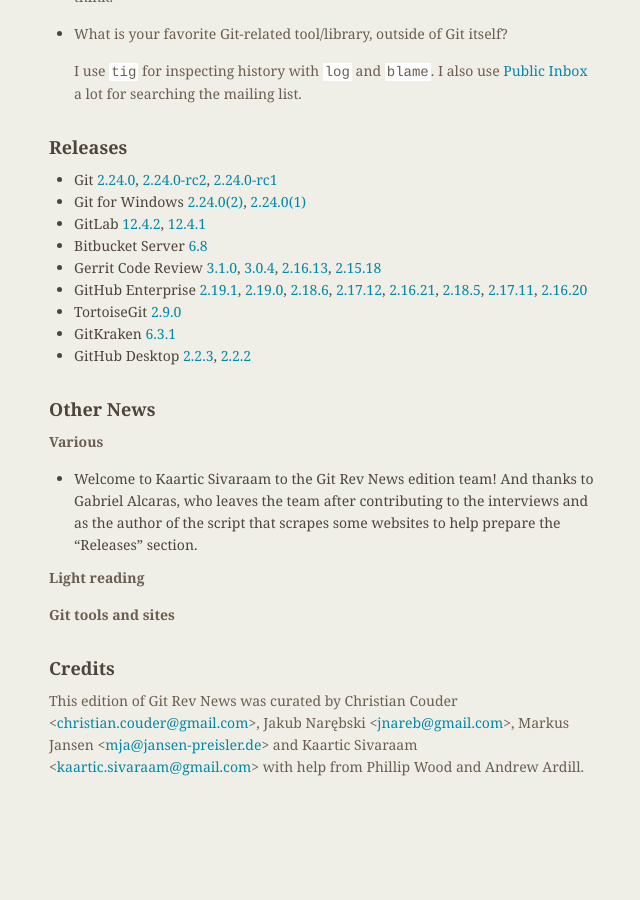
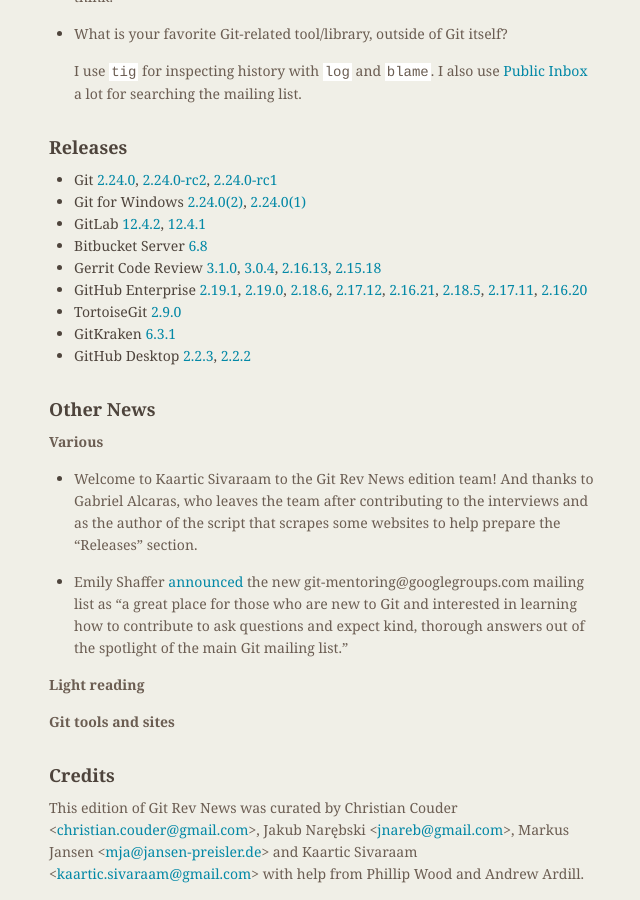
Before and after one commit to git/git.github.io, a Jekyll site: the page built from rev_news/drafts/edition-57.md, in a window 1280 px wide and 900 px high, scrolled down 2908 px. Shown: the whole window, without its empty margins (485-1125 px from the left). Built offline with Jekyll 4.4.1, drawn with Linux system fonts in a browser that asks for light colours; before the commit the page ends 3701 px from its top, so only the background shows below that.

Commit message:
rn-57: add git-mentoring announce

```diff
--- a/rev_news/drafts/edition-57.md
+++ b/rev_news/drafts/edition-57.md
@@ -218,6 +218,12 @@
   the interviews and as the author of the script that scrapes some
   websites to help prepare the "Releases" section.
 
+* Emily Shaffer [announced](https://public-inbox.org/git/20191114194708.GD60198@google.com/)
+  the new git-mentoring@googlegroups.com mailing list as "a great place
+  for those who are new to Git and interested in learning how to
+  contribute to ask questions and expect kind, thorough answers out of
+  the spotlight of the main Git mailing list."
+
 __Light reading__
 
 
```
